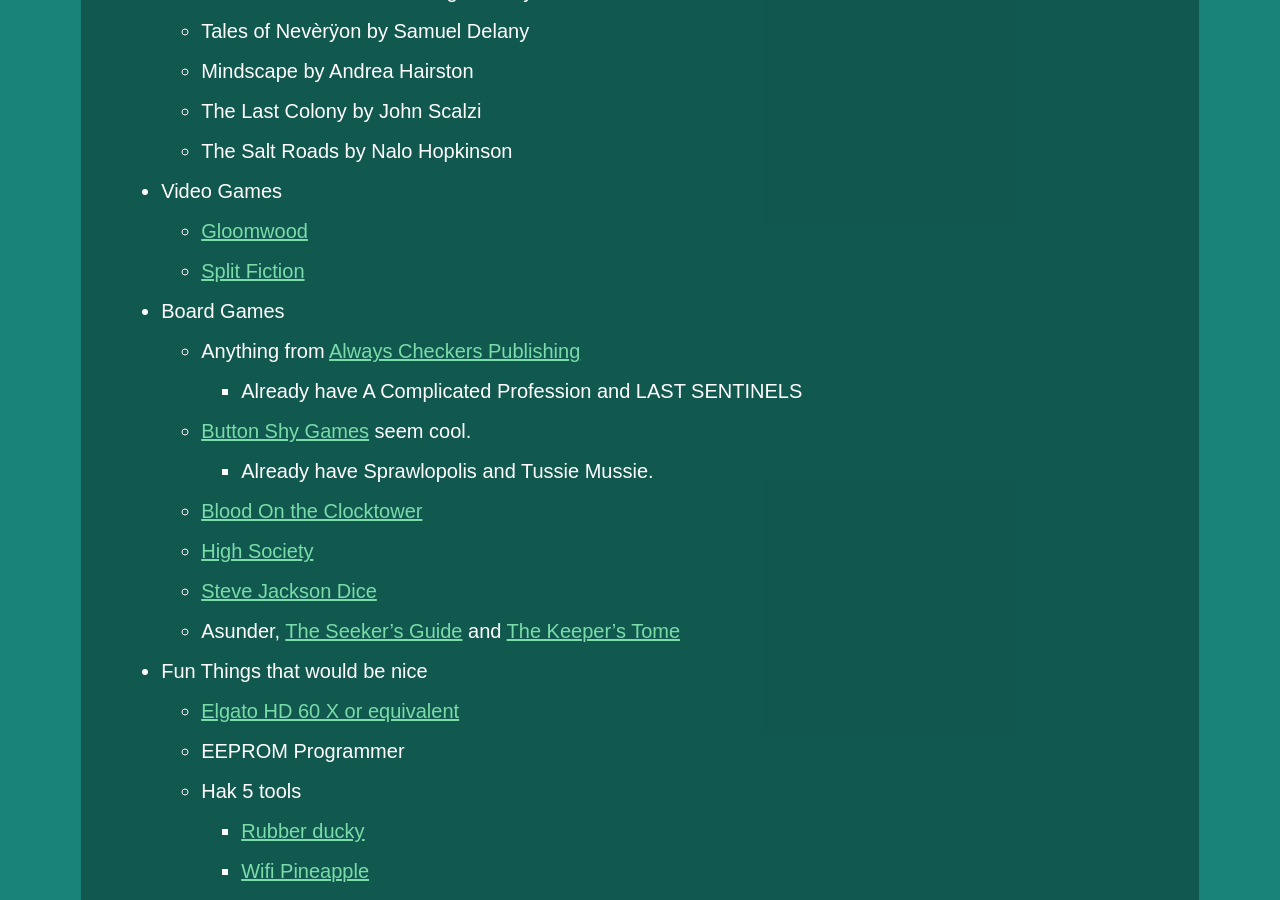
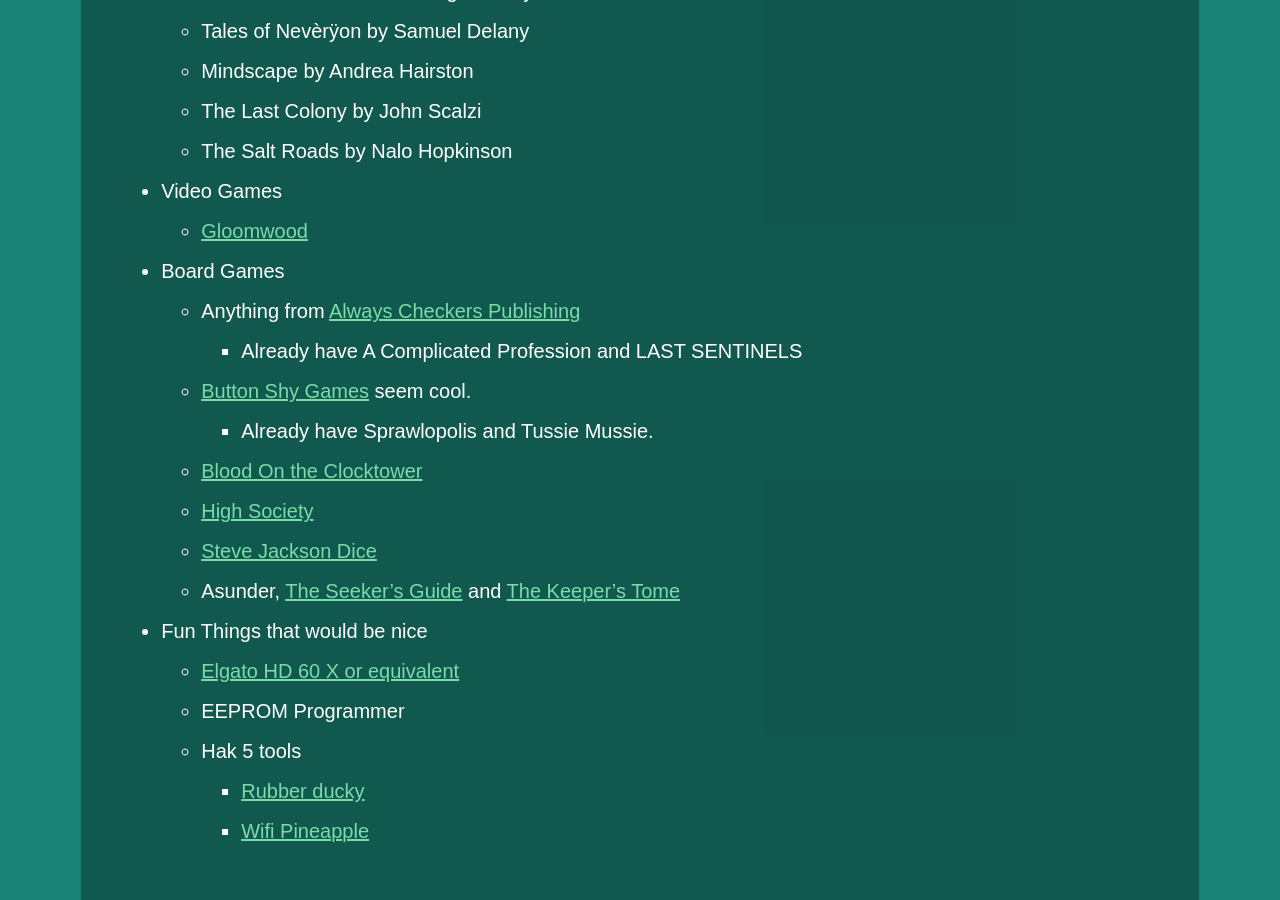
Before and after one commit to ambiguousname/ambiguousname.github.io, a Jekyll site: the page built from assets/wishlist.md, in a window 1280 px wide and 900 px high, scrolled down 1299 px. Built offline with Jekyll 4.4.1, drawn with Linux system fonts in a browser that asks for light colours.

Commit message:
Update wishlist.md

```diff
--- a/assets/wishlist.md
+++ b/assets/wishlist.md
@@ -36,7 +36,6 @@
 	- The Salt Roads by Nalo Hopkinson
 - Video Games
 	- [Gloomwood](https://store.steampowered.com/app/1150760/)
-	- [Split Fiction](https://store.steampowered.com/app/2001120/Split_Fiction?snr=1_25_4__318)
 - Board Games
 	- Anything from [Always Checkers Publishing](https://alwayscheckers.com/)
 		- Already have A Complicated Profession and LAST SENTINELS
```
